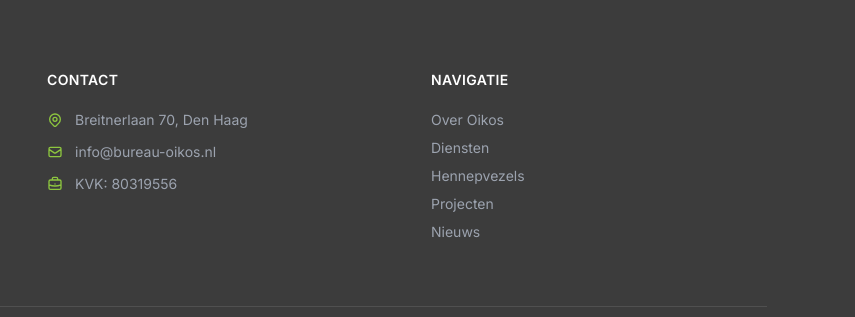
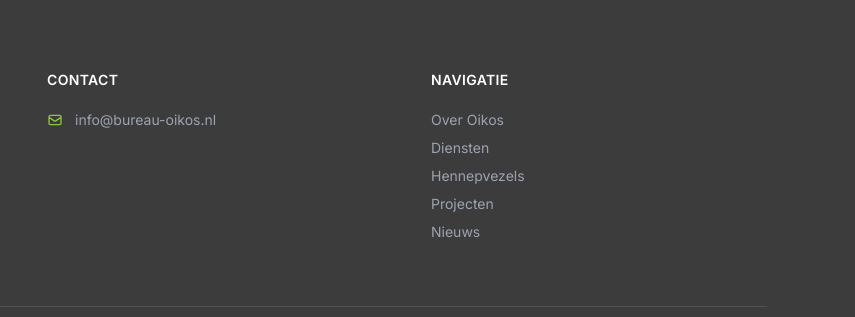
Before and after one commit to florisdez-cmd/oikos-website, an Eleventy site: page src/index.njk in a window 1280 px wide. Shown: the part 5566-5883 px from the top of the page, 425-1280 px from the left. Built offline with nearby package versions, Linux system fonts and the light colour scheme; Eleventy itself is replaced by a stand-in of ours; files that its build step writes are made by us from their sources.

Commit message:
Update base.njk

```diff
--- a/src/_includes/base.njk
+++ b/src/_includes/base.njk
@@ -111,16 +111,8 @@
           <h4 class="font-semibold text-white mb-5 tracking-wide text-sm uppercase">Contact</h4>
           <ul class="space-y-3 text-gray-400 text-sm">
             <li class="flex items-start gap-3">
-              <svg xmlns="http://www.w3.org/2000/svg" class="h-4 w-4 mt-0.5 text-oikos-green flex-shrink-0" fill="none" viewBox="0 0 24 24" stroke="currentColor"><path stroke-linecap="round" stroke-linejoin="round" stroke-width="2" d="M17.657 16.657L13.414 20.9a1.998 1.998 0 01-2.827 0l-4.244-4.243a8 8 0 1111.314 0z"/><path stroke-linecap="round" stroke-linejoin="round" stroke-width="2" d="M15 11a3 3 0 11-6 0 3 3 0 016 0z"/></svg>
-              Breitnerlaan 70, Den Haag
-            </li>
-            <li class="flex items-start gap-3">
               <svg xmlns="http://www.w3.org/2000/svg" class="h-4 w-4 mt-0.5 text-oikos-green flex-shrink-0" fill="none" viewBox="0 0 24 24" stroke="currentColor"><path stroke-linecap="round" stroke-linejoin="round" stroke-width="2" d="M3 8l7.89 5.26a2 2 0 002.22 0L21 8M5 19h14a2 2 0 002-2V7a2 2 0 00-2-2H5a2 2 0 00-2 2v10a2 2 0 002 2z"/></svg>
               <a href="mailto:info@bureau-oikos.nl" class="hover:text-oikos-green transition-colors">info@bureau-oikos.nl</a>
-            </li>
-            <li class="flex items-start gap-3">
-              <svg xmlns="http://www.w3.org/2000/svg" class="h-4 w-4 mt-0.5 text-oikos-green flex-shrink-0" fill="none" viewBox="0 0 24 24" stroke="currentColor"><path stroke-linecap="round" stroke-linejoin="round" stroke-width="2" d="M21 13.255A23.931 23.931 0 0112 15c-3.183 0-6.22-.62-9-1.745M16 6V4a2 2 0 00-2-2h-4a2 2 0 00-2 2v2m4 6h.01M5 20h14a2 2 0 002-2V8a2 2 0 00-2-2H5a2 2 0 00-2 2v10a2 2 0 002 2z"/></svg>
-              KVK: 80319556
             </li>
           </ul>
         </div>
```
